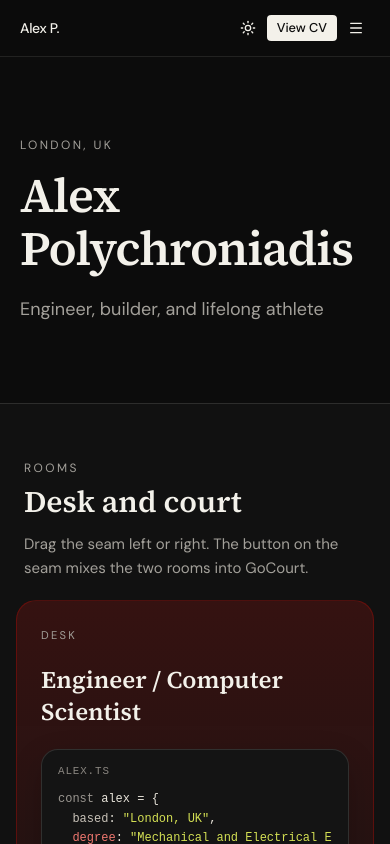
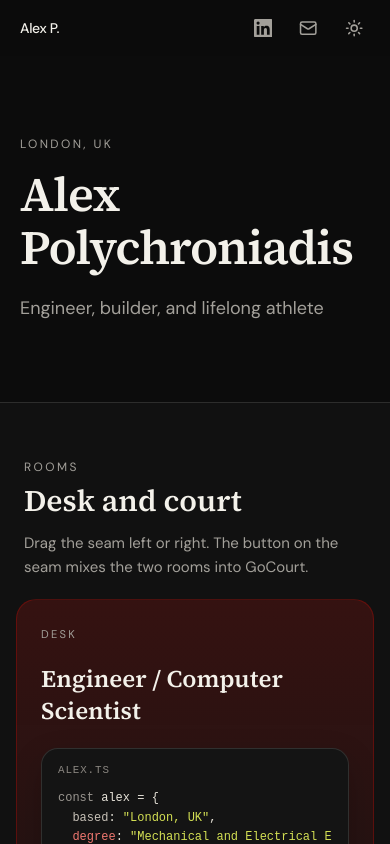
Before and after one commit to alexplds/personal-website, a Next.js app: page / in a window 390 px wide. Shown: the top 844 px of the page. Built offline with nearby package versions, Linux system fonts and the light colour scheme.

Commit message:
Replace header nav and View CV with LinkedIn and email icons
The top bar now matches the quiet icon row: LinkedIn, email, and a matching theme toggle. Work/Intersection/Contact and the hamburger are gone.

Co-authored-by: alexandrosplds <Alexandros.polychroniadis@gmail.com>

```diff
--- a/app/globals.css
+++ b/app/globals.css
@@ -110,6 +110,34 @@
   --sidebar-accent-foreground: #f3f1ea;
   --sidebar-border: rgb(243 241 234 / 12%);
   --sidebar-ring: #f3f1ea;
+}
+
+.header-socials {
+  display: flex;
+  align-items: center;
+  gap: 0.85rem;
+}
+
+.header-social {
+  display: inline-flex;
+  align-items: center;
+  justify-content: center;
+  width: 2rem;
+  height: 2rem;
+  padding: 0;
+  border: 0;
+  background: transparent;
+  color: var(--muted-foreground);
+  cursor: pointer;
+}
+
+.header-social:hover {
+  color: var(--foreground);
+}
+
+.header-social svg {
+  width: 1.15rem;
+  height: 1.15rem;
 }
 
 @layer base {
--- a/components/site-header.tsx
+++ b/components/site-header.tsx
@@ -1,59 +1,38 @@
-"use client";
-
-import Link from "next/link";
-import { useState } from "react";
-import { MenuIcon, XIcon } from "lucide-react";
+import { Mail } from "lucide-react";
 import { content } from "@/lib/content";
 import { ThemeToggle } from "@/components/theme-toggle";
-import { Button } from "@/components/ui/button";
+
+function LinkedInMark() {
+  return (
+    <svg viewBox="0 0 24 24" fill="currentColor" aria-hidden="true">
+      <path d="M20.45 20.45h-3.55v-5.57c0-1.33-.02-3.04-1.85-3.04-1.85 0-2.14 1.45-2.14 2.94v5.67H9.36V9h3.41v1.56h.05c.47-.9 1.64-1.85 3.37-1.85 3.6 0 4.27 2.37 4.27 5.46v6.28zM5.34 7.43a2.06 2.06 0 1 1 0-4.12 2.06 2.06 0 0 1 0 4.12zM7.12 20.45H3.56V9h3.56v11.45zM22.23 0H1.77C.79 0 0 .77 0 1.73v20.54C0 23.23.79 24 1.77 24h20.46c.98 0 1.77-.77 1.77-1.73V1.73C24 .77 23.21 0 22.23 0z" />
+    </svg>
+  );
+}
 
 export function SiteHeader() {
-  const [open, setOpen] = useState(false);
-
   return (
-    <header className="no-print sticky top-0 z-40 border-b border-border/80 bg-background/85 backdrop-blur-md">
+    <header className="no-print sticky top-0 z-40 bg-background/85 backdrop-blur-md">
       <div className="mx-auto flex h-14 max-w-4xl items-center justify-between gap-3 px-5">
         <a href="#top" className="text-sm font-medium tracking-tight">
           {content.shortName}
         </a>
-        <nav className="hidden items-center gap-5 text-sm text-muted-foreground md:flex">
-          {content.nav.map((item) => (
-            <a key={item.href} href={item.href} className="hover:text-foreground">
-              {item.label}
-            </a>
-          ))}
-        </nav>
-        <div className="flex items-center gap-1">
+        <div className="header-socials">
+          <a
+            className="header-social"
+            href={content.linkedin}
+            target="_blank"
+            rel="noopener noreferrer"
+            aria-label="LinkedIn"
+          >
+            <LinkedInMark />
+          </a>
+          <a className="header-social" href={`mailto:${content.email}`} aria-label="Email">
+            <Mail />
+          </a>
           <ThemeToggle />
-          <Button nativeButton={false} render={<Link href="/cv" />} size="sm">
-            View CV
-          </Button>
-          <Button
-            type="button"
-            variant="ghost"
-            size="icon-sm"
-            className="md:hidden"
-            aria-expanded={open}
-            aria-label="Menu"
-            onClick={() => setOpen((v) => !v)}
-          >
-            {open ? <XIcon /> : <MenuIcon />}
-          </Button>
         </div>
       </div>
-      {open ? (
-        <nav className="border-t border-border px-5 py-3 md:hidden">
-          <ul className="flex flex-col gap-3 text-sm">
-            {content.nav.map((item) => (
-              <li key={item.href}>
-                <a href={item.href} onClick={() => setOpen(false)}>
-                  {item.label}
-                </a>
-              </li>
-            ))}
-          </ul>
-        </nav>
-      ) : null}
     </header>
   );
 }
--- a/components/theme-toggle.tsx
+++ b/components/theme-toggle.tsx
@@ -1,7 +1,6 @@
 "use client";
 
 import { MoonIcon, SunIcon } from "lucide-react";
-import { Button } from "@/components/ui/button";
 
 export function ThemeToggle() {
   function toggle() {
@@ -11,15 +10,9 @@ export function ThemeToggle() {
   }
 
   return (
-    <Button
-      type="button"
-      variant="ghost"
-      size="icon-sm"
-      onClick={toggle}
-      aria-label="Toggle colour theme"
-    >
+    <button type="button" className="header-social" onClick={toggle} aria-label="Toggle colour theme">
       <SunIcon className="hidden dark:block" />
       <MoonIcon className="dark:hidden" />
-    </Button>
+    </button>
   );
 }
```
Also changed, not shown: 1 other file (tests, documents, lock files or other folders).
